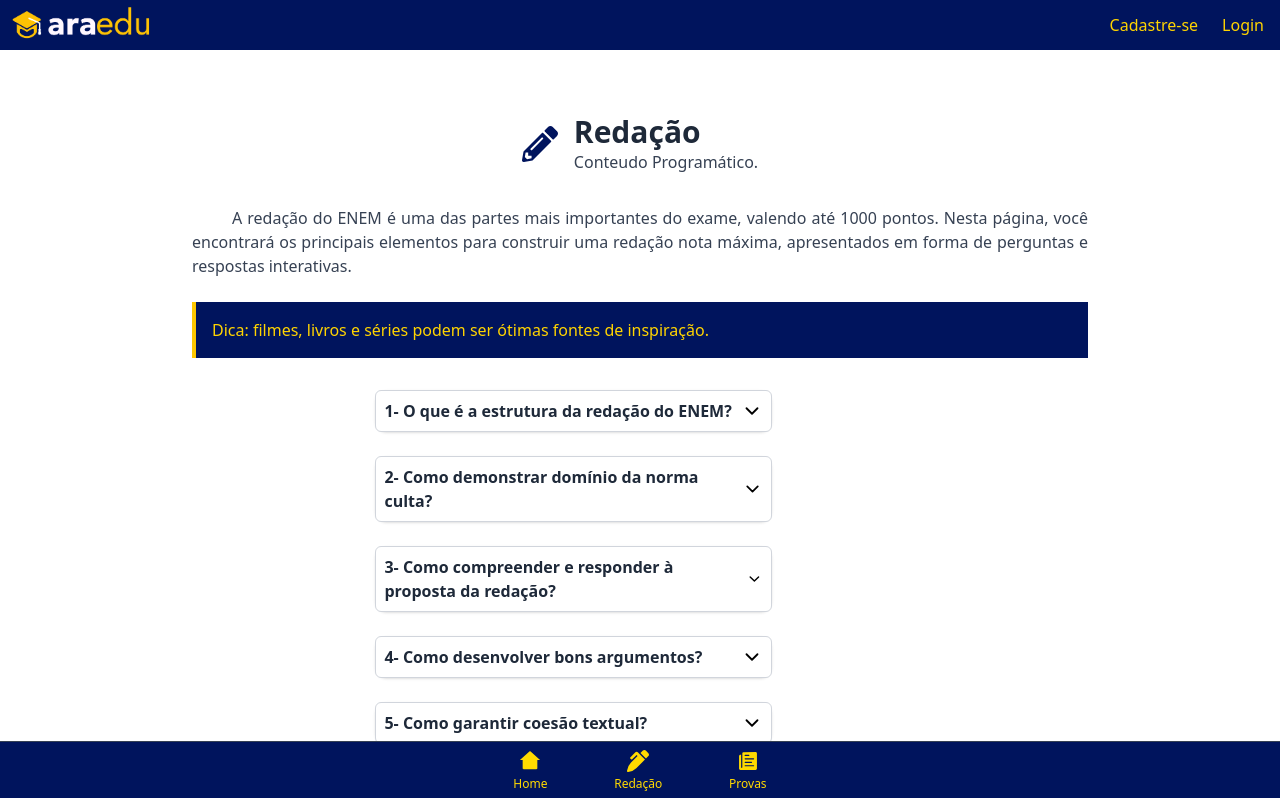
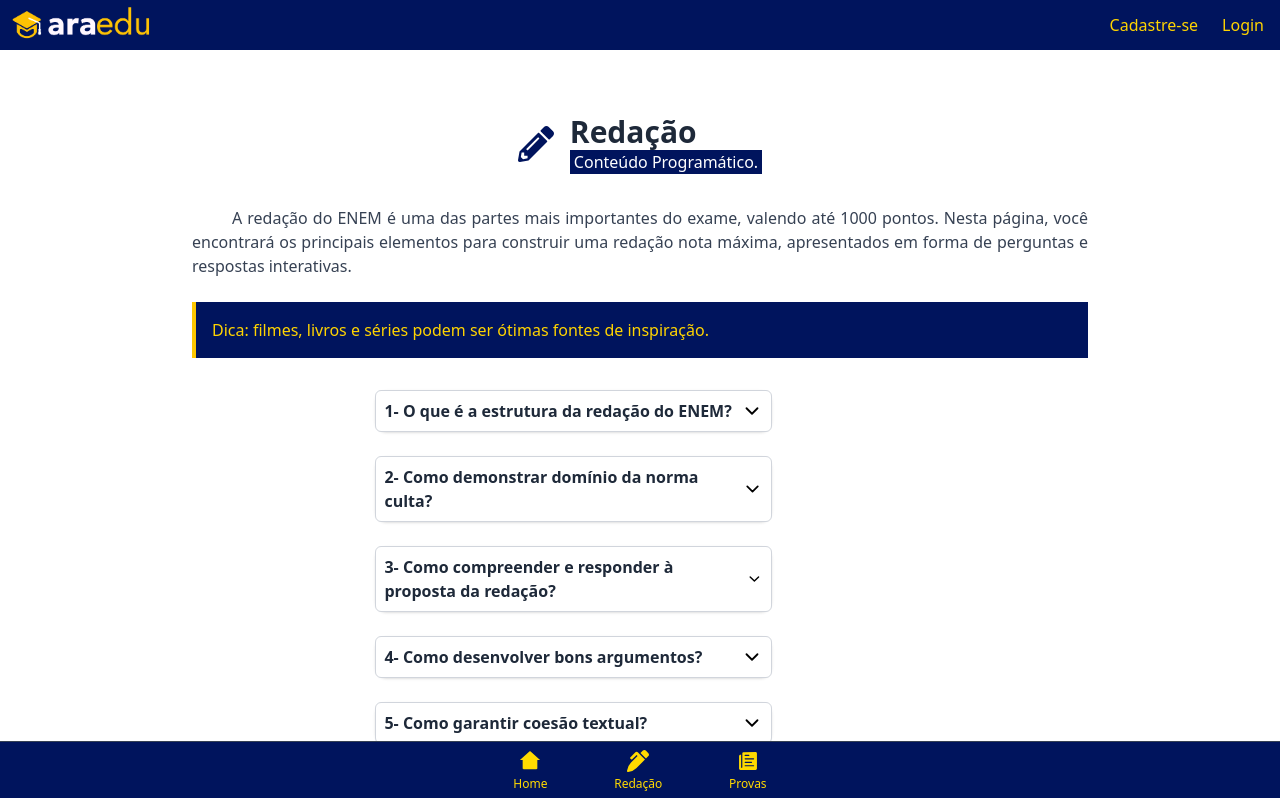
Before and after one commit to ATMZSolutions/ara-edu, a React (Vite) app: page /redacao in a window 1280 px wide. Shown: the top 798 px of the page. Built offline with nearby package versions, Linux system fonts and the light colour scheme.

Commit message:
fix: design

```diff
--- a/Routes.tsx
+++ b/Routes.tsx
@@ -6,7 +6,7 @@ import AppFooter from './src/components/layout/AppFooter.tsx';
 import GuiaRedacao from './src/pages/GuiaRedacao.tsx';
 import LandingPage from './src/pages/LandingPage.tsx';
 import BottomNav from './src/components/layout/BottomNav.tsx';
-import Redacao from './src/pages/Redacao.tsx';
+import Redacao from './src/pages/trilhas/Redacao.tsx';
 import Matematica from './src/pages/trilhas/Matematica.tsx';
 
 function AppRoutes() {
--- a/src/components/common/TitleIcon.tsx
+++ b/src/components/common/TitleIcon.tsx
@@ -52,7 +52,7 @@ const TitleIcon: React.FC<TitleIconProps> = ({ title, subtitle, style }) => {
       <div className={`text-4xl text-[#00145d] mb-4 ${style}`}>{icon}</div>
       <div className="flex flex-col justify-start">
         <h1 className="text-3xl font-bold text-gray-800 mt-4">{title}</h1>
-        <p className="text-gray-700 mb-8">{subtitle}</p>
+        <p className="text-white px-1 bg-[#00145d] mb-8">{subtitle}</p>
       </div>
     </div>
   );
--- a/src/components/layout/ImageSlider.tsx
+++ b/src/components/layout/ImageSlider.tsx
@@ -33,7 +33,7 @@ const ImageSlider: React.FC<ImageSliderProps> = ({ images, style }) => {
             <img
                 src={images[currentIndex]}
                 alt={`Slide ${currentIndex + 1}`}
-                className="w-full h-40 object-cover"
+                className="w-full h-60 md:h-60 object-cover"
             />
 
             {/* Botão para imagem anterior */}
--- a/src/pages/trilhas/Matematica.tsx
+++ b/src/pages/trilhas/Matematica.tsx
@@ -100,7 +100,7 @@ const Matematica = () => {
 
         <TitleIcon
           title="Matemática"
-          subtitle="Conteudo Programático."
+          subtitle="Conteúdo Programático."
           style="text-5xl"
         />
 
--- a/src/pages/Redacao.tsx
+++ b/src/pages/trilhas/Redacao.tsx
@@ -1,6 +1,6 @@
-import ButtonNormal from "../components/common/ButtonNormal";
-import CardDropdown from "../components/common/CardDropdown";
-import TitleIcon from "../components/common/TitleIcon";
+import ButtonNormal from "../../components/common/ButtonNormal";
+import CardDropdown from "../../components/common/CardDropdown";
+import TitleIcon from "../../components/common/TitleIcon";
 
 // Interface tipada para os temas de redação
 interface Assunto {
@@ -72,7 +72,7 @@ const RedacaoENEM = () => {
         {/* Título da página */}
         <TitleIcon
           title="Redação"
-          subtitle="Conteudo Programático."
+          subtitle="Conteúdo Programático."
           style="text-4xl"
         />
 
```
